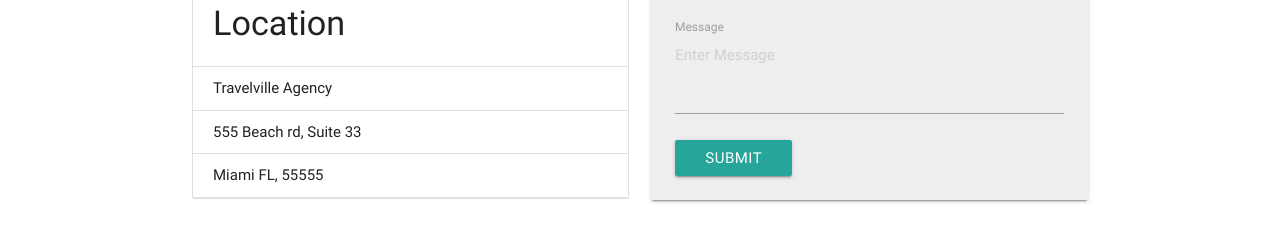
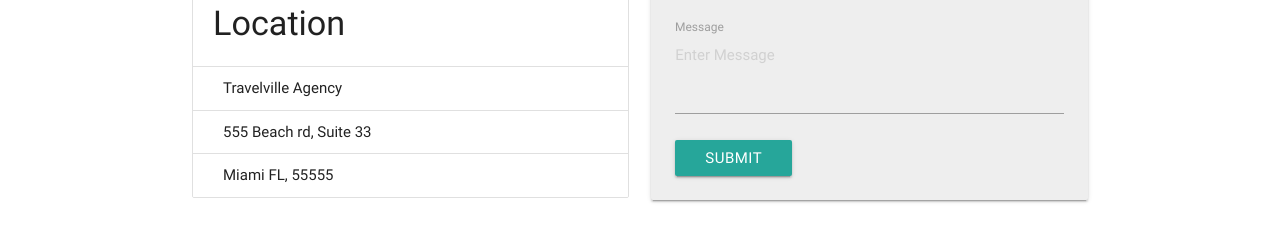
Before and after one commit to diegogslomp/travelville, a plain HTML site: page index.html in a window 1280 px wide. Shown: the part 2756-3004 px from the top of the page. Drawn offline with nearby package versions, Linux system fonts and the light colour scheme.

Commit message:
collection-items fix

```diff
--- a/index.html
+++ b/index.html
@@ -352,9 +352,9 @@
             </div>
             <ul class="collection with-header">
               <li class="collection-header"><h4>Location</h4></li>
-              <li class="collection-header">Travelville Agency</li>
-              <li class="collection-header">555 Beach rd, Suite 33</li>
-              <li class="collection-header">Miami FL, 55555</li>
+              <li class="collection-item">Travelville Agency</li>
+              <li class="collection-item">555 Beach rd, Suite 33</li>
+              <li class="collection-item">Miami FL, 55555</li>
             </ul>
           </div>
           <div class="col s12 m6">
```
